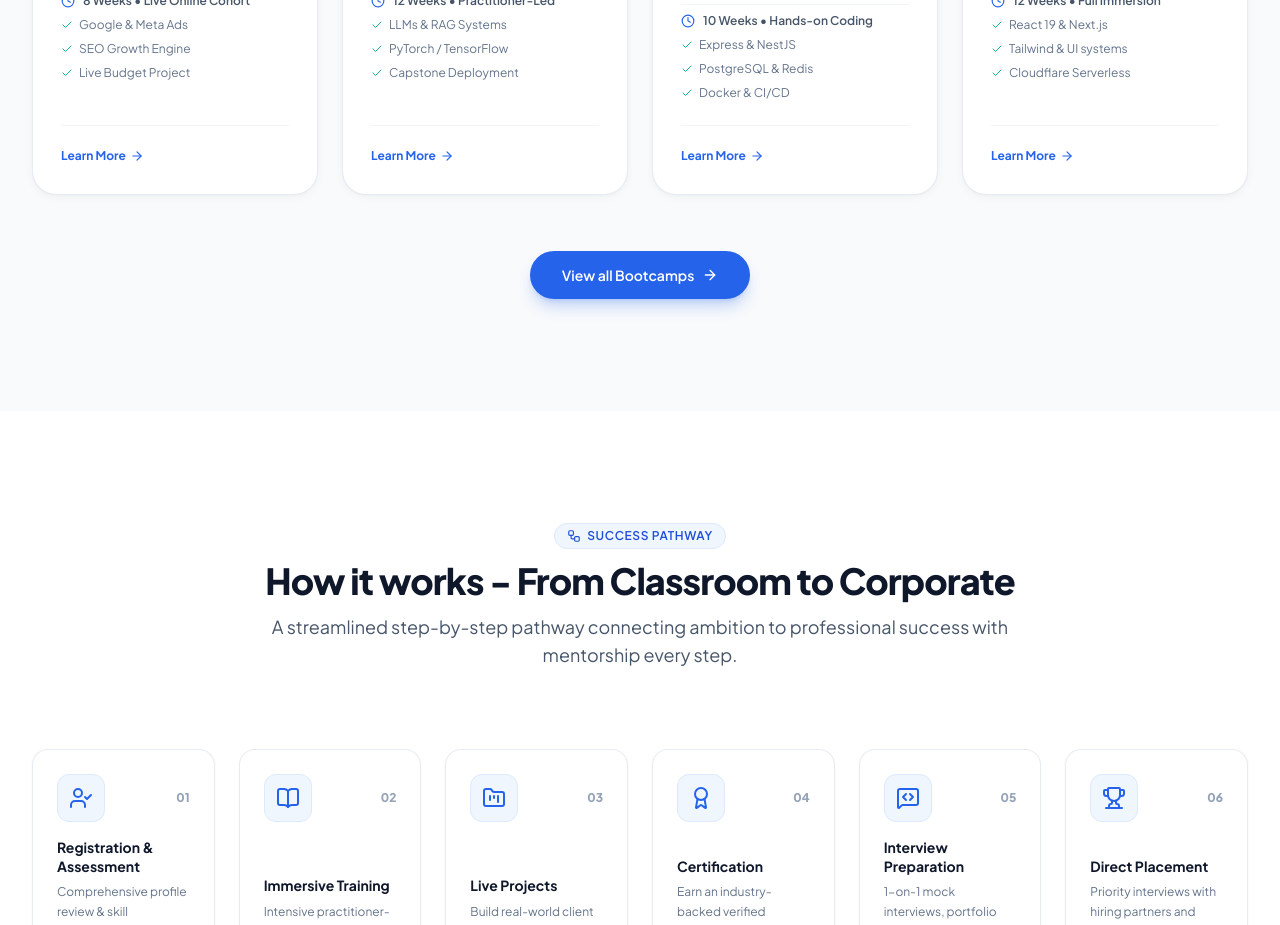
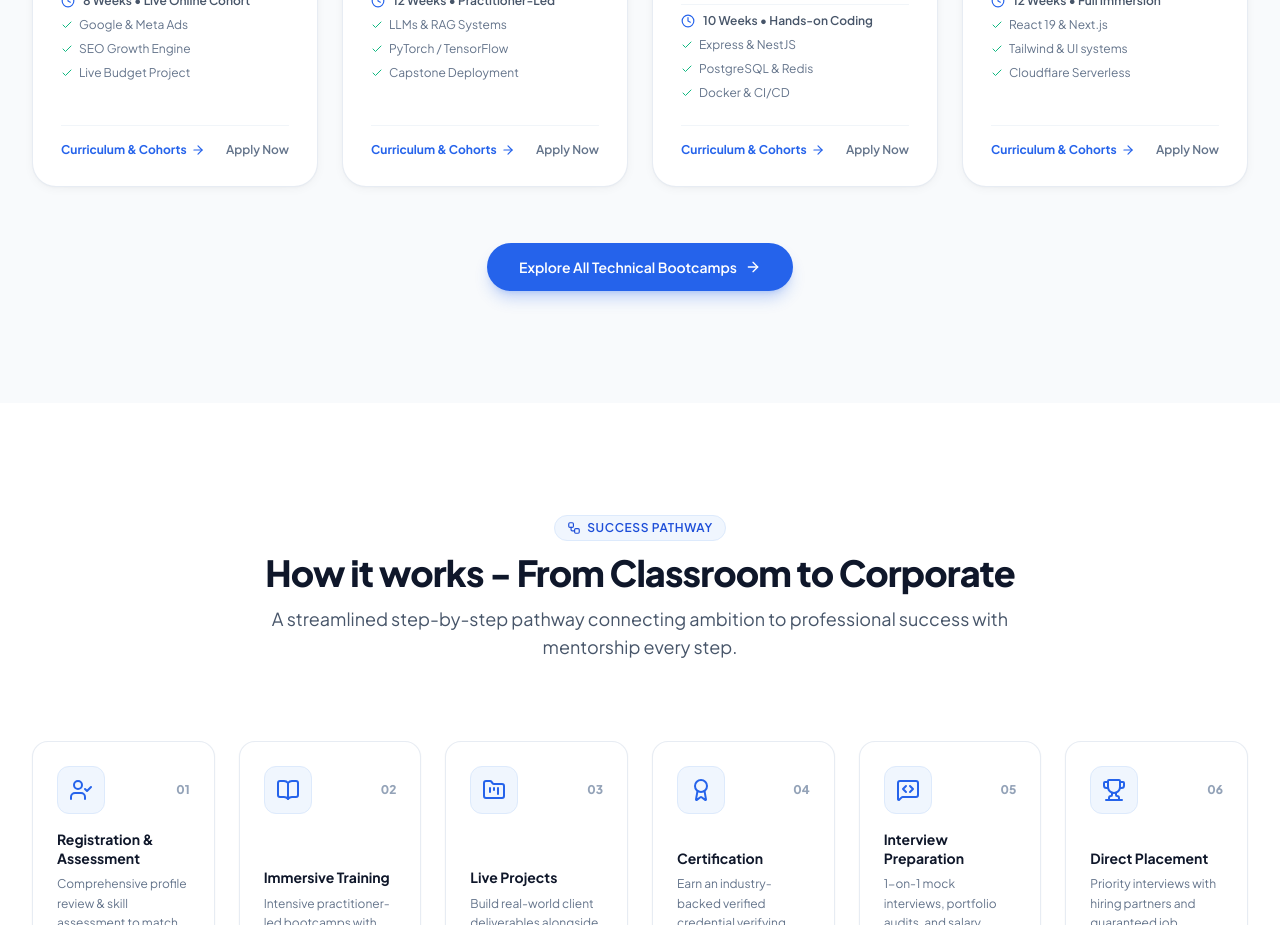
Before and after one commit to DevendraKhati/academic-options, a React (Vite) app: page / in a window 1280 px wide. Shown: the part 4000-4925 px from the top of the page. Built offline with nearby package versions, Linux system fonts and the light colour scheme.

Commit message:
feat(nav): link Bootcamps navbar item and homepage section directly to /bootcamps

```diff
--- a/src/components/Bootcamps.jsx
+++ b/src/components/Bootcamps.jsx
@@ -14,6 +14,7 @@
  */
 
 import React from 'react';
+import { Link } from 'react-router-dom';
 import {
   Megaphone,
   Cpu,
@@ -123,13 +124,19 @@ export default function Bootcamps({ onOpenApply }) {
                 </div>
 
                 {/* Bottom Action Button */}
-                <div className="pt-4 border-t border-slate-100">
+                <div className="pt-4 border-t border-slate-100 flex items-center justify-between">
+                  <Link
+                    to="/bootcamps"
+                    className="inline-flex items-center text-xs font-bold text-brand-600 hover:text-brand-700 transition-colors group/btn"
+                  >
+                    <span>Curriculum & Cohorts</span>
+                    <ArrowRight className="w-3.5 h-3.5 ml-1 group-hover/btn:translate-x-1 transition-transform" />
+                  </Link>
                   <button
                     onClick={() => onOpenApply(`Bootcamp: ${camp.title}`)}
-                    className="inline-flex items-center text-xs font-bold text-brand-600 hover:text-brand-700 transition-colors group/btn"
+                    className="text-xs font-semibold text-slate-500 hover:text-brand-600 transition-colors cursor-pointer"
                   >
-                    <span>Learn More</span>
-                    <ArrowRight className="w-3.5 h-3.5 ml-1 group-hover/btn:translate-x-1 transition-transform" />
+                    Apply Now
                   </button>
                 </div>
               </div>
@@ -139,13 +146,13 @@ export default function Bootcamps({ onOpenApply }) {
 
         {/* Center Action Button */}
         <div className="mt-14 text-center">
-          <button
-            onClick={() => onOpenApply('View all Bootcamps')}
-            className="inline-flex items-center justify-center px-8 py-3.5 text-sm font-semibold text-white bg-brand-600 hover:bg-brand-700 rounded-full shadow-lg shadow-brand-600/25 hover:shadow-xl hover:shadow-brand-600/35 hover:-translate-y-0.5 transition-all duration-200"
+          <Link
+            to="/bootcamps"
+            className="inline-flex items-center justify-center px-8 py-3.5 text-sm font-semibold text-white bg-brand-600 hover:bg-brand-700 rounded-full shadow-lg shadow-brand-600/25 hover:shadow-xl hover:shadow-brand-600/35 hover:-translate-y-0.5 transition-all duration-200 cursor-pointer"
           >
-            <span>View all Bootcamps</span>
+            <span>Explore All Technical Bootcamps</span>
             <ArrowRight className="w-4 h-4 ml-2" />
-          </button>
+          </Link>
         </div>
 
       </div>
--- a/src/components/Navbar.jsx
+++ b/src/components/Navbar.jsx
@@ -115,6 +115,11 @@ export default function Navbar({ onOpenApply }) {
                 <Link
                   key={link.name}
                   to={link.path}
+                  onClick={() => {
+                    if (isCurrent) {
+                      window.scrollTo({ top: 0, behavior: 'smooth' });
+                    }
+                  }}
                   className={`px-3 py-1.5 text-xs font-semibold rounded-lg transition-colors ${
                     isCurrent
                       ? 'text-brand-600 bg-brand-50 font-bold border-b-2 border-brand-600'
@@ -205,7 +210,12 @@ export default function Navbar({ onOpenApply }) {
                 <Link
                   key={link.name}
                   to={link.path}
-                  onClick={() => setMobileMenuOpen(false)}
+                  onClick={() => {
+                    setMobileMenuOpen(false);
+                    if (location.pathname === link.path) {
+                      window.scrollTo({ top: 0, behavior: 'smooth' });
+                    }
+                  }}
                   className={`px-3 py-2 text-sm font-semibold rounded-lg ${
                     location.pathname === link.path
                       ? 'text-brand-600 bg-brand-50 font-bold'
```
